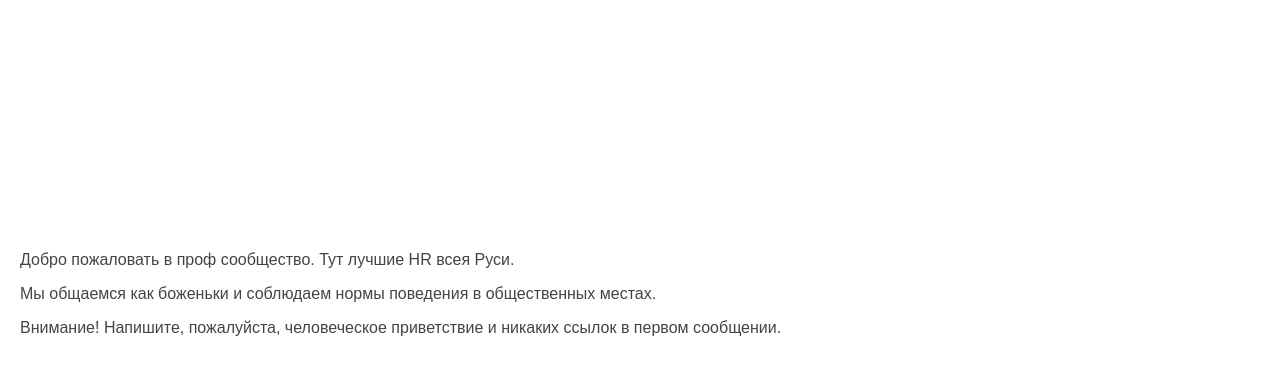
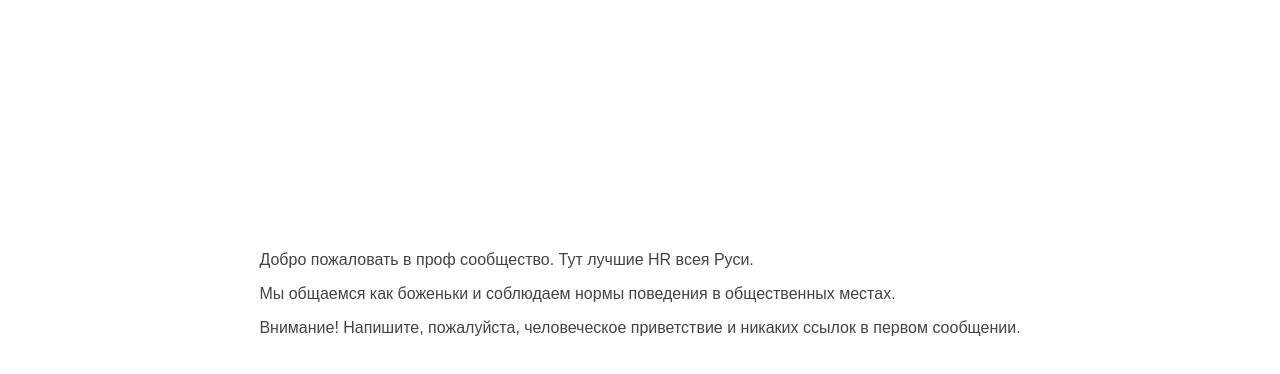
Before and after one commit to VadimCpp/hrchatv2, a plain HTML site: page index.html in a window 1280 px wide. Shown: the part 63-437 px from the top of the page. Drawn offline with Linux system fonts and the light colour scheme.

Commit message:
Fix styles

```diff
--- a/index.html
+++ b/index.html
@@ -12,7 +12,6 @@
     <h1 class="header__title">Антикризисный HR</h1>
   </section>
   <section class="main">
-    <div class="main__flex">
     <div>
       <p class="main__text">
         Добро пожаловать в проф сообщество. Тут лучшие HR всея Руси.
@@ -30,7 +29,6 @@
         </a>
       </p>
     </div>
-    </div>
   </section>
   <section class="footer">
     <p class="footer__made-by-roscomputing">
--- a/styles/style.css
+++ b/styles/style.css
@@ -26,9 +26,11 @@ html, body {
 }
 
 .main {
+  width: 100%;
   height: 100vh;
-  margin-left: 20px;
-  margin-right: 20px;
+  box-sizing: border-box;
+  padding-left: 20px;
+  padding-right: 20px;
 
   position: absolute;
   left: 0;
```
Lines whose indentation alone changed are shown as unchanged.
